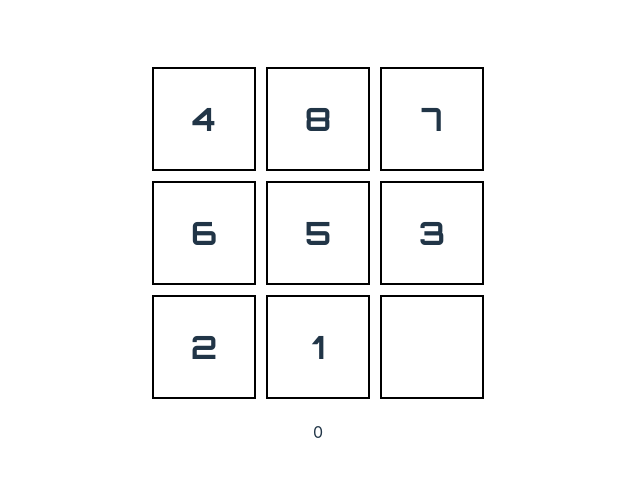
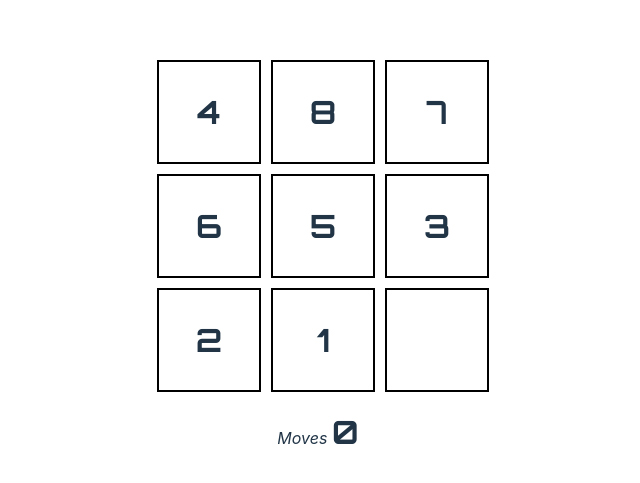
Before and after one commit to Makoch1/8-puzzle.web.app, a React (Vite) app in the folder frontend/: page / in a window 1280 px wide. Shown: the part 139-622 px from the top of the page, without its empty margins (322-962 px from the left). Built offline with nearby package versions, Linux system fonts and the light colour scheme.

Commit message:
style(puzzle): Added styling for when win condition is achieved, as well as for the counter

```diff
--- /dev/null
+++ b/frontend/src/_variables.scss
@@ -0,0 +1 @@
+@import url('https://fonts.googleapis.com/css2?family=Orbitron:wght@700&display=swap');
--- a/frontend/src/features/puzzle/components/Board.tsx
+++ b/frontend/src/features/puzzle/components/Board.tsx
@@ -6,16 +6,17 @@ import { search2D } from "../utils/search2D";
 import { isAdjacent } from "../utils/isAdjacent";
 
 type PropTypes = {
+  isComplete: boolean,
   move: (newBoard: number[][]) => void,
 }
 
-export function Board({ move }: PropTypes) {
+export function Board({ isComplete, move }: PropTypes) {
   const [board, setBoard] = useState(createBoard());
 
   const tiles = board.map((row, i) => {
     return (
       <div className={styles['board-row']} key={i}>
-        {row.map((num, j) => <Tile number={num} updater={createUpdater(i, j)} key={j} />)}
+        {row.map((num, j) => <Tile isComplete={isComplete} number={num} updater={createUpdater(i, j)} key={j} />)}
       </div >
     )
   })
--- a/frontend/src/features/puzzle/components/Puzzle.module.scss
+++ b/frontend/src/features/puzzle/components/Puzzle.module.scss
@@ -0,0 +1,11 @@
+@import "../../../variables";
+
+.counter {
+  font-family: "Orbitron";
+  font-size: 2rem;
+}
+
+.subtext {
+  font-size: 1rem;
+  font-style: italic;
+}
--- a/frontend/src/features/puzzle/components/Puzzle.tsx
+++ b/frontend/src/features/puzzle/components/Puzzle.tsx
@@ -1,5 +1,6 @@
 import { useState } from "react";
 import { Board } from "./Board";
+import styles from './Puzzle.module.scss'
 import { isEqualBoard } from "../utils/isEqualBoard";
 
 // TODO: soon, change this to be more dynamic
@@ -23,9 +24,13 @@ export function Puzzle() {
   return (
     <>
       <Board
+        isComplete={isComplete}
         move={move} />
-      <p>{moveCount}</p>
-      <p>{isComplete ? "Congrats" : ""}</p>
+      {
+        isComplete
+          ? <p className={styles.subtext}>Puzzle finished in <span className={styles.counter}>{moveCount}</span> moves.</p>
+          : <p className={styles.subtext}>Moves <span className={styles.counter}>{moveCount}</span></p>
+      }
     </>
   )
 }
--- a/frontend/src/features/puzzle/components/Tile.module.scss
+++ b/frontend/src/features/puzzle/components/Tile.module.scss
@@ -1,9 +1,11 @@
-@import url('https://fonts.googleapis.com/css2?family=Orbitron:wght@700&display=swap');
+@import "../../../variables";
+
 $hover-bg: grey;
+$win-bg: #30d148;
 
 .tile {
   border: 2px solid black;
-  margin: 5px;
+  margin: 10px 0px 0px 10px;
 
   width: 100px;
   height: 100px;
@@ -19,6 +21,20 @@ $hover-bg: grey;
   }
 }
 
-.tile:hover {
+/* not(.tile-win) is there so that tile does not have hover effect when goal state is met
+ to emphasize to the user that board is frozen when win condition is met. */
+.tile:not(.tile-win):hover {
   background: $hover-bg;
+  cursor: pointer;
 }
+
+.tile-win {
+  background: $win-bg;
+
+  margin-top: 2px;
+  margin-left: 2px;
+
+  transition: margin-top 0.5s ease-in 0.5s, // margin shrinks vertically first. delayed by 0.5s.
+    margin-left 0.5s ease-in 1s, // margin then shrinks horizontally. delayed by 1s to wait for vertical shrink.
+    background 0.5s ease-in 1.5s; // bg-color is last to change.
+}
--- a/frontend/src/features/puzzle/components/Tile.tsx
+++ b/frontend/src/features/puzzle/components/Tile.tsx
@@ -1,13 +1,22 @@
 import styles from './Tile.module.scss'
 
 type PropTypes = {
+  isComplete: boolean,
   number: number,
   updater: Function,
 }
 
-export function Tile({ number, updater }: PropTypes) {
+export function Tile({ isComplete, number, updater }: PropTypes) {
+  const style = `${styles.tile} ${isComplete ? styles['tile-win'] : ''}`;
+
+  function handleClick() {
+    if (!isComplete) {
+      updater();
+    }
+  }
+
   return (
-    <div className={styles.tile} onClick={() => updater()}>
+    <div className={style} onClick={() => handleClick()}>
       <p>{number == 0 ? ' ' : number}</p>
     </div>
   )
```
